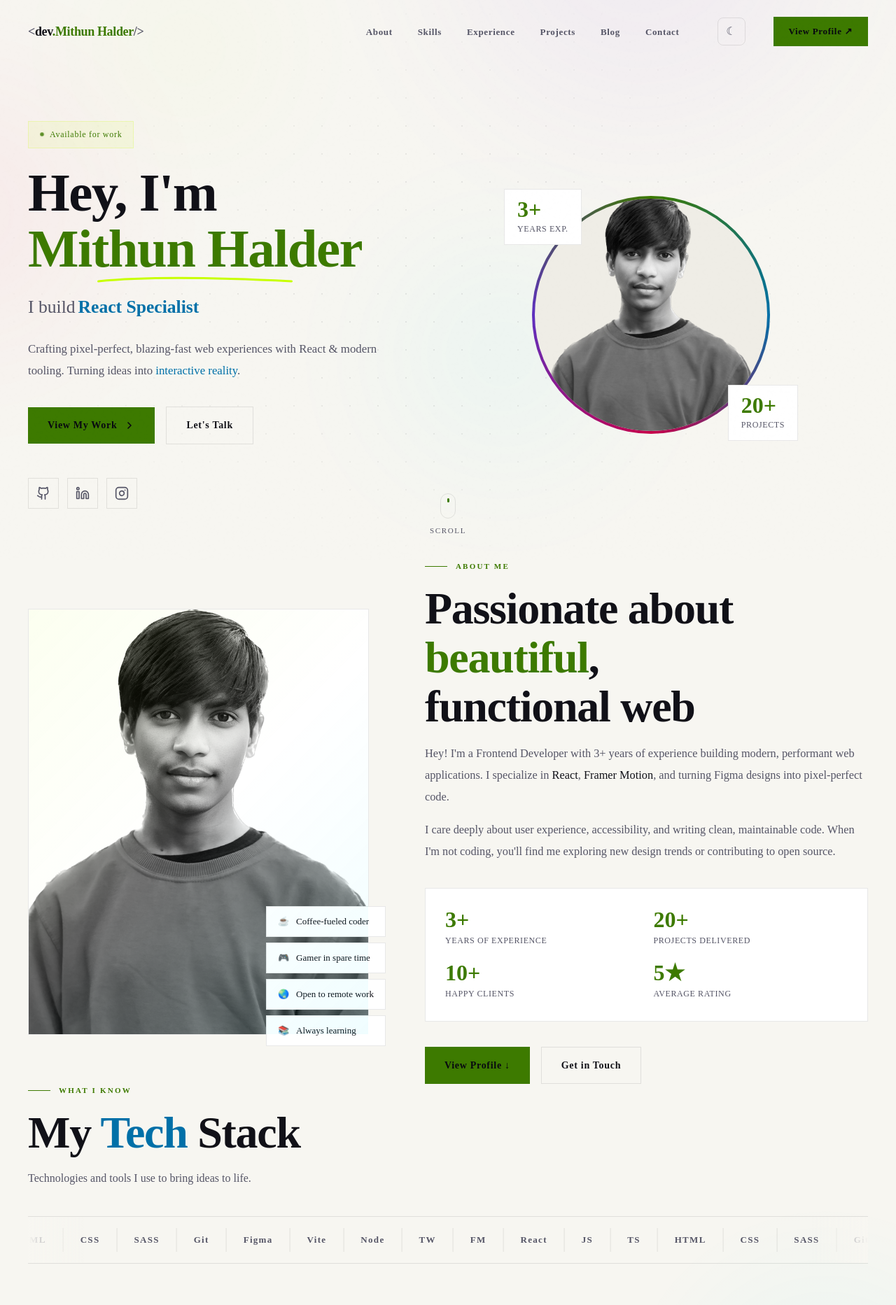
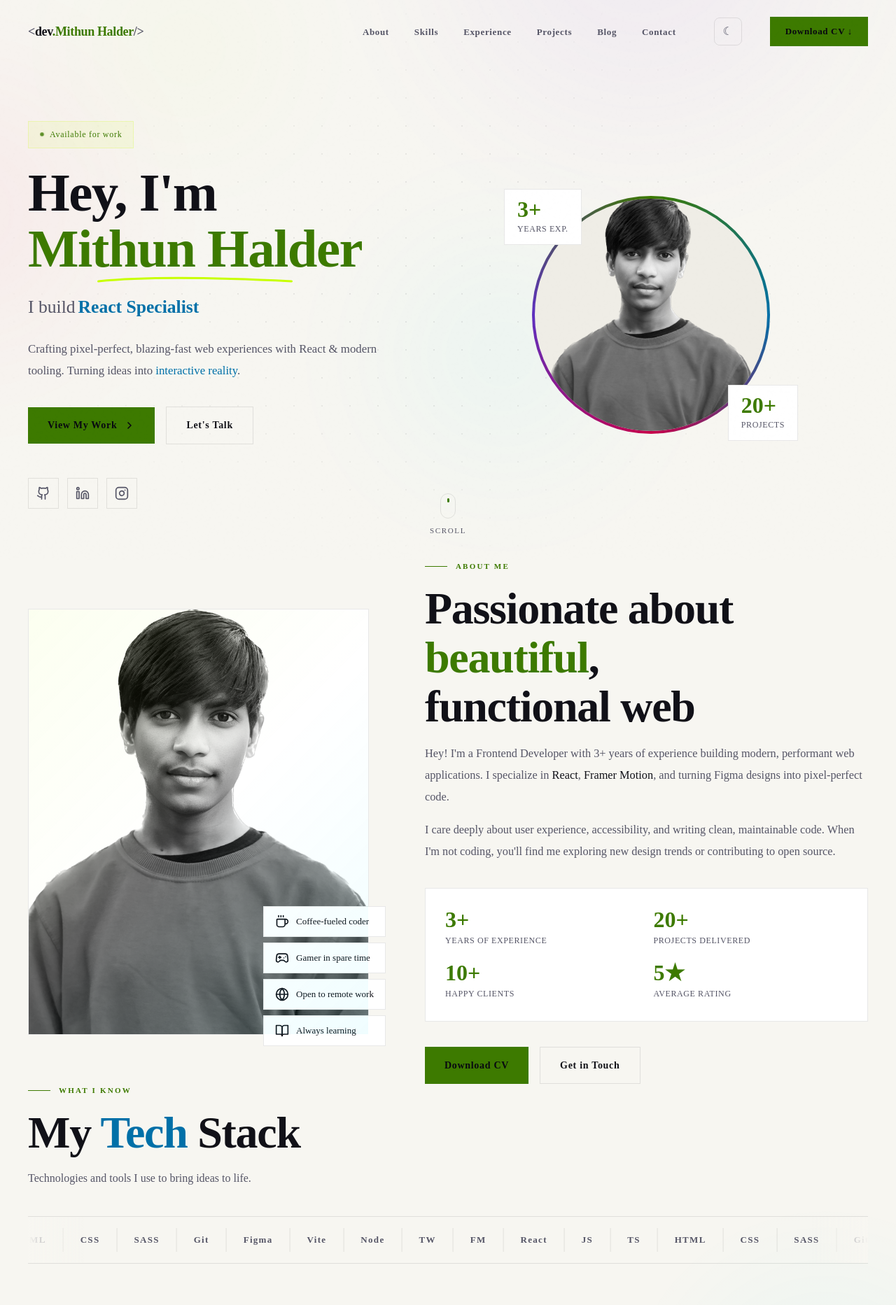
Before and after one commit to mithunhalder01/portfolio_dev, a React (Create React App) app: page / in a window 1280 px wide. Shown: the top 1865 px of the page at 70% size. Built offline with nearby package versions, Linux system fonts and the light colour scheme; the HTML template or start-up script is replaced by a standard one.

Commit message:
feat: add Download CV button and GitHub section

```diff
--- a/src/components/About.jsx
+++ b/src/components/About.jsx
@@ -2,13 +2,14 @@ import React from 'react';
 import { motion } from 'framer-motion';
 import { useInView } from 'framer-motion';
 import { useRef } from 'react';
+import { Coffee, Gamepad2, Globe, BookOpen } from 'lucide-react';
 import './About.css';
 
 const facts = [
-  { emoji: '☕', text: 'Coffee-fueled coder' },
-  { emoji: '🎮', text: 'Gamer in spare time' },
-  { emoji: '🌏', text: 'Open to remote work' },
-  { emoji: '📚', text: 'Always learning' },
+  { icon: Coffee, text: 'Coffee-fueled coder' },
+  { icon: Gamepad2, text: 'Gamer in spare time' },
+  { icon: Globe, text: 'Open to remote work' },
+  { icon: BookOpen, text: 'Always learning' },
 ];
 
 const stats = [
@@ -45,7 +46,7 @@ export default function About() {
                 className="fact-pill"
                 {...fadeUp(0.15 * i + 0.3)}
               >
-                <span>{f.emoji}</span>
+                <f.icon size={20} />
                 <span>{f.text}</span>
               </motion.div>
             ))}
@@ -86,8 +87,8 @@ export default function About() {
           </motion.div>
 
           <motion.div className="about-ctas" {...fadeUp(0.6)}>
-            <a href="https://www.linkedin.com/in/mithun-halder-946704362/" className="btn btn-primary" target="_blank" rel="noopener noreferrer">
-              View Profile ↓
+            <a href="/Resume.pdf" className="btn btn-primary" download="Resume.pdf">
+              Download CV
             </a>
             <a href="#contact" className="btn btn-outline">
               Get in Touch
--- a/src/components/Navbar.jsx
+++ b/src/components/Navbar.jsx
@@ -99,17 +99,16 @@ export default function Navbar({ theme, onToggle }) {
         {/* Theme Toggle */}
         <ThemeToggle theme={theme} onToggle={onToggle} />
 
-        {/* CTA */}
+        {/* CTA - Download CV */}
         <motion.a
-          href="https://www.linkedin.com/in/mithun-halder-946704362/"
+          href="/Resume.pdf"
+          download="Mithun_Halder_Resume.pdf"
           className="nav-cta btn btn-primary"
           initial={{ opacity: 0, scale: 0.9 }}
           animate={{ opacity: 1, scale: 1 }}
           transition={{ delay: 0.8 }}
-          target="_blank"
-          rel="noopener noreferrer"
         >
-          View Profile ↗
+          Download CV ↓
         </motion.a>
 
         {/* Hamburger */}
@@ -150,13 +149,15 @@ export default function Navbar({ theme, onToggle }) {
             ))}
             <ThemeToggle theme={theme} onToggle={onToggle} />
             <motion.a
-              href="https://www.linkedin.com/in/mithun-halder-946704362/"
+              href="/Resume.pdf"
+              download="Mithun_Halder_Resume.pdf"
               className="mobile-cta btn btn-primary"
               initial={{ opacity: 0 }}
               animate={{ opacity: 1 }}
               transition={{ delay: 0.4 }}
+              onClick={() => setMenuOpen(false)}
             >
-              View Profile ↗
+              Download CV ↓
             </motion.a>
           </motion.div>
         )}
```
Also changed, not shown: 2 other files (tests, documents, lock files or other folders).
